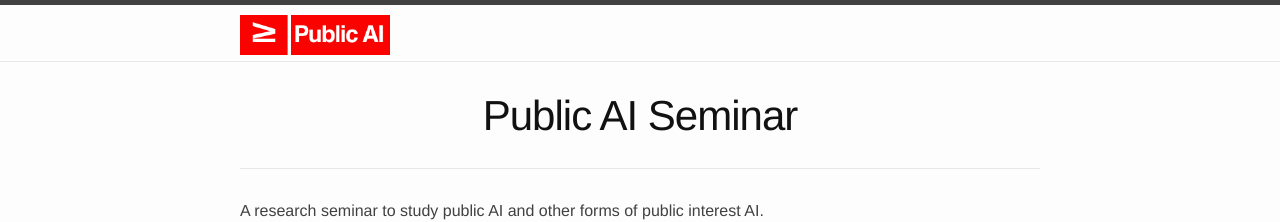
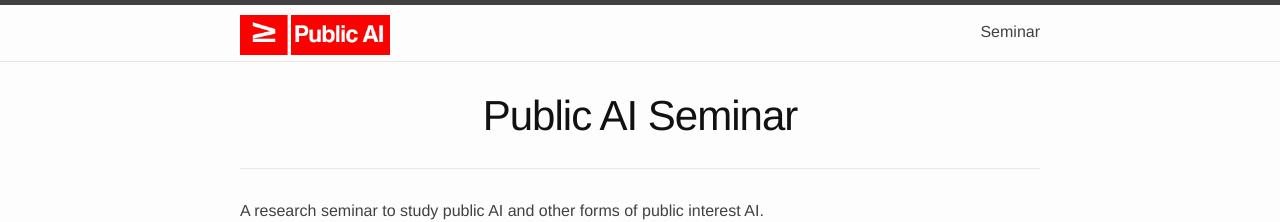
Before and after one commit to manymodels/public-ai, a Jekyll site: the page built from seminar.md, in a window 1280 px wide and 900 px high. Shown: the top 222 px of the window. Built offline with Jekyll 4.4.1, drawn with Linux system fonts in a browser that asks for light colours.

Commit message:
add nav_title

```diff
--- a/seminar.md
+++ b/seminar.md
@@ -1,6 +1,7 @@
 ---
 title: Public AI Seminar
 layout: page
+nav_title: Seminar
 description: A research seminar to study public AI and other forms of public interest AI.
 ---
 
```
